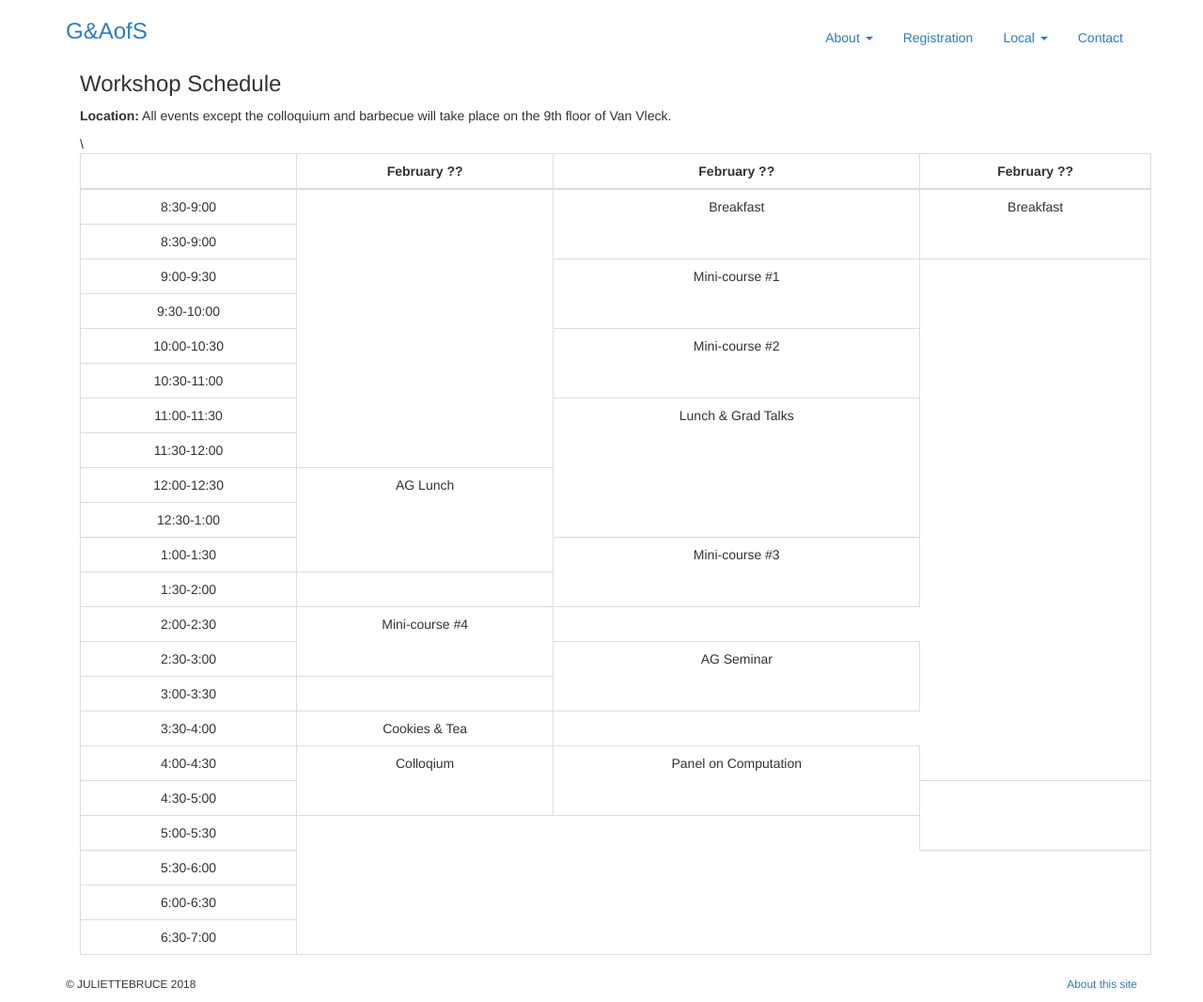
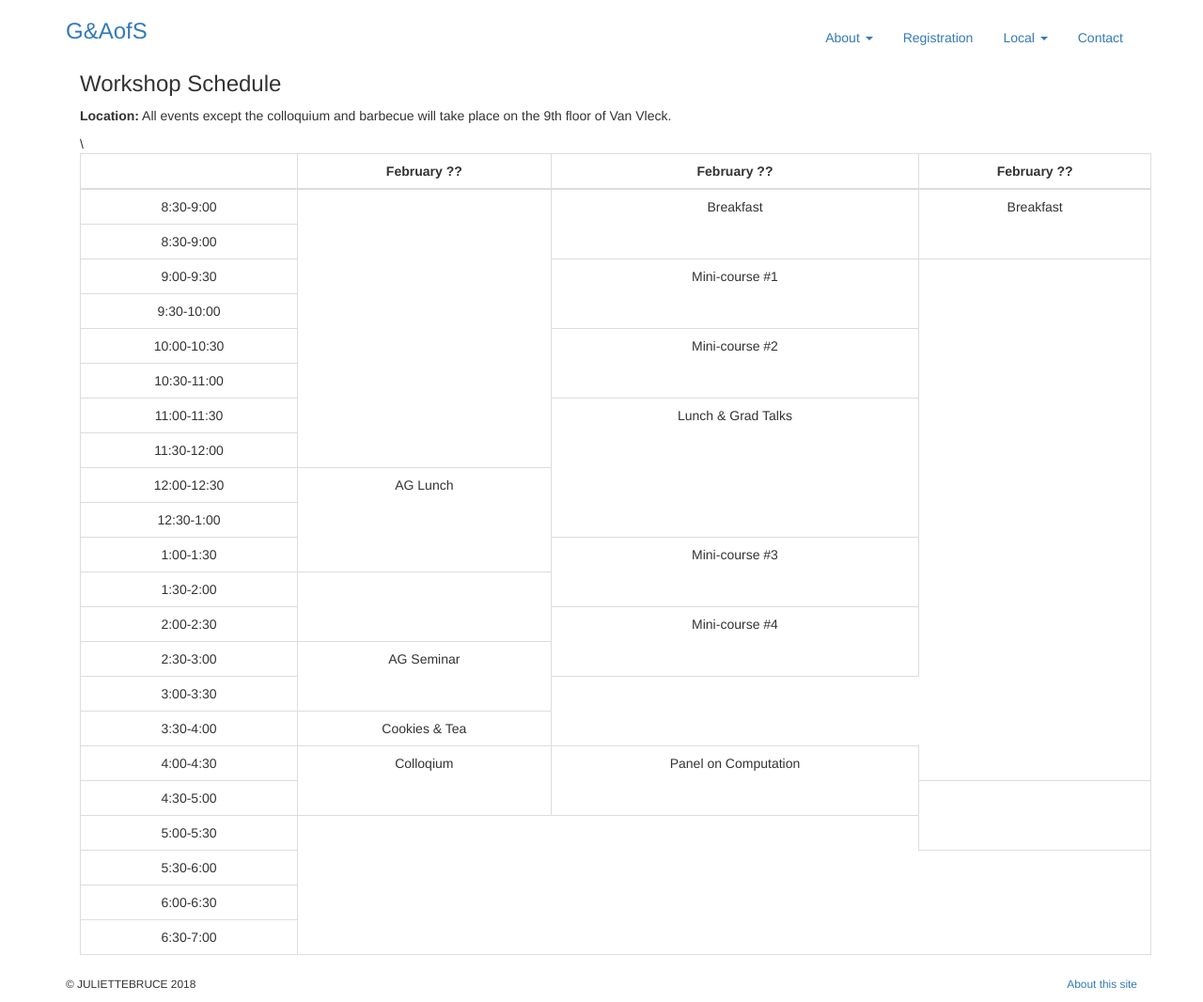
Before and after one commit to julietteBruce/geometry-arithmetic-surfaces, a Jekyll site: the page built from schedule/index.html, in a window 1280 px wide. Shown: the whole page at 94% size. Built offline with Jekyll 4.4.1, drawn with Linux system fonts in a browser that asks for light colours; nearby versions of some CDN libraries; library files that are not in the unit come from our copies.

Commit message:
Updating Schedule

```diff
--- a/schedule/index.html
+++ b/schedule/index.html
@@ -61,6 +61,7 @@ description: G&AoS Schedule
       </tr>
       <tr>
       	<td>1:30-2:00</td>
+      	<td rowspan="2"></td>
       </tr>
       <tr class="text-center">
       	<td>2:00-2:30</td>
```
